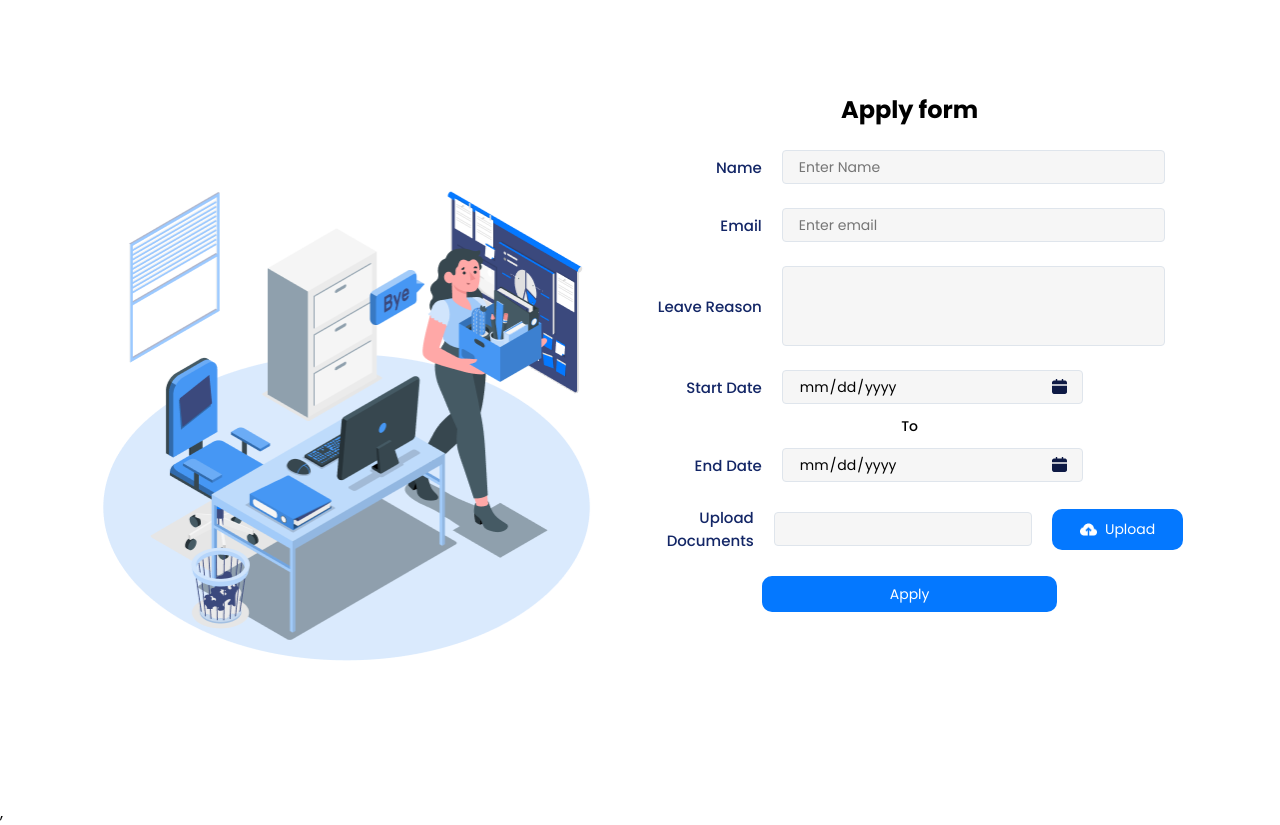
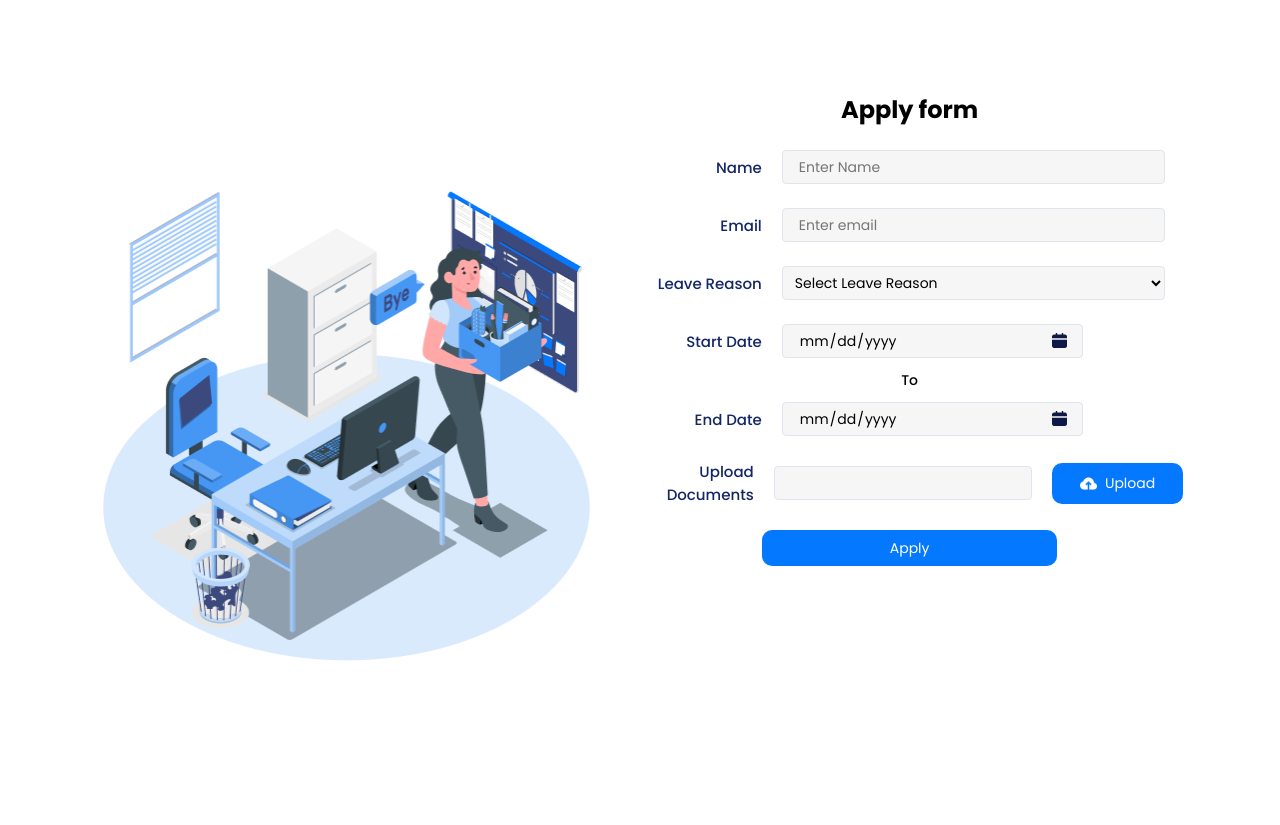
Before and after one commit to Nikhilnv1209/leavepagerepo, a React (Vite) app: page /leaveapply in a window 1280 px wide. After the commit the page ends 800 px from the top, so only its background shows below. Built offline with nearby package versions, Linux system fonts and the light colour scheme.

Commit message:
Dropdown

```diff
--- a/src/App.jsx
+++ b/src/App.jsx
@@ -14,7 +14,7 @@ const routes = createBrowserRouter([
   {
     path: '/leaveapply',
     element: <Suspense fallback={<div>Loading...</div>}>
-      <Apply />,
+      <Apply />
     </Suspense>
   },
   {
--- a/src/Styles/Applyform.css
+++ b/src/Styles/Applyform.css
@@ -30,7 +30,7 @@
   color: #132666;
 }
 
-.input {
+.input, .select {
   width: 70%;
   border: 1.5px solid #dfe5ec;
   font-size: 0.875rem /* 14px */;
@@ -42,6 +42,10 @@
   font-size: 0.875rem;
   background-color: rgba(209, 209, 209, 0.2);
   height: 34px;
+}
+
+.select{
+  padding: 0rem .5rem;
 }
 
 .input::placeholder {
--- a/src/components/ApplyForm.jsx
+++ b/src/components/ApplyForm.jsx
@@ -4,12 +4,13 @@ import Upload from './Upload'
 import '../styles/Applyform.css'
 import success from '../assets/Leaveform/applysuccess.png'
 import { Link } from 'react-router-dom'
+import { pendingleaves } from '../constants/data.js'
 
 const Submitscreen = () => {
     return (
         <div className='submit-container'>
             <div className='success-screen'>
-                <img src={success} alt='applied successfully' className='success-image'/>
+                <img src={success} alt='applied successfully' className='success-image' />
                 <p className='success-message'>Leave applied successfully</p>
                 <Link to={"/"} className='homebtn'>Go back to home</Link>
             </div>
@@ -25,12 +26,12 @@ const ApplyForm = () => {
 
     const handlesubmit = (e) => {
         e.preventDefault();
-        const [name,email,leave,startDate,endDate] = e.target.elements;
-        if(name.value === "" || email.value === "" || leave.value === "" || startDate.value === "" || endDate.value === "") {
+        const [name, email, leave, startDate, endDate] = e.target.elements;
+        if (name.value === "" || email.value === "" || leave.value === "" || startDate.value === "" || endDate.value === "") {
             alert("Please fill all the fields");
             return;
         }
-        if(Submit === true) return;
+        if (Submit === true) return;
         setSubmit(true);
     }
 
@@ -50,7 +51,12 @@ const ApplyForm = () => {
                 </div>
                 <div className="form-input">
                     <label htmlFor="leave">Leave Reason</label>
-                    <input type="text" className="textarea" />
+                    <select name="leave" className="select">
+                        <option value="" hidden>Select Leave Reason</option>
+                        {pendingleaves.map((leave, index) => (
+                            <option key={index} value={leave.id}>{leave.type}</option>
+                        ))}
+                    </select>
                 </div>
                 <div className="form-input">
                     <label htmlFor="startDate">Start Date</label>
```
